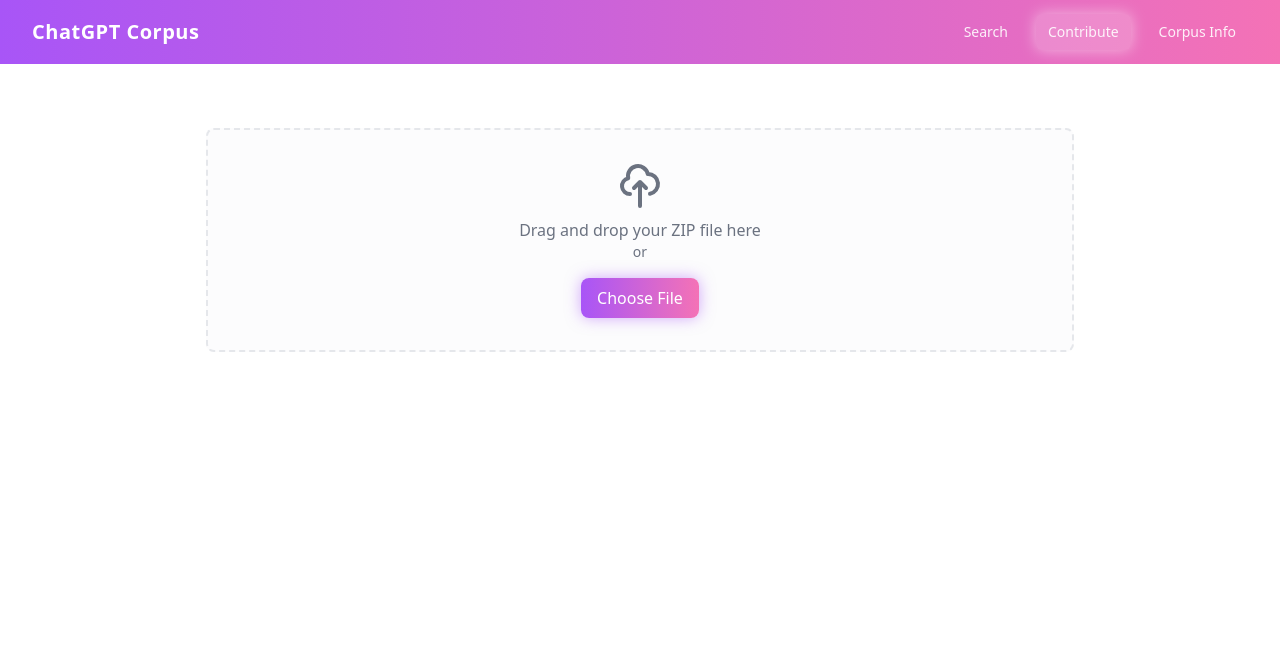
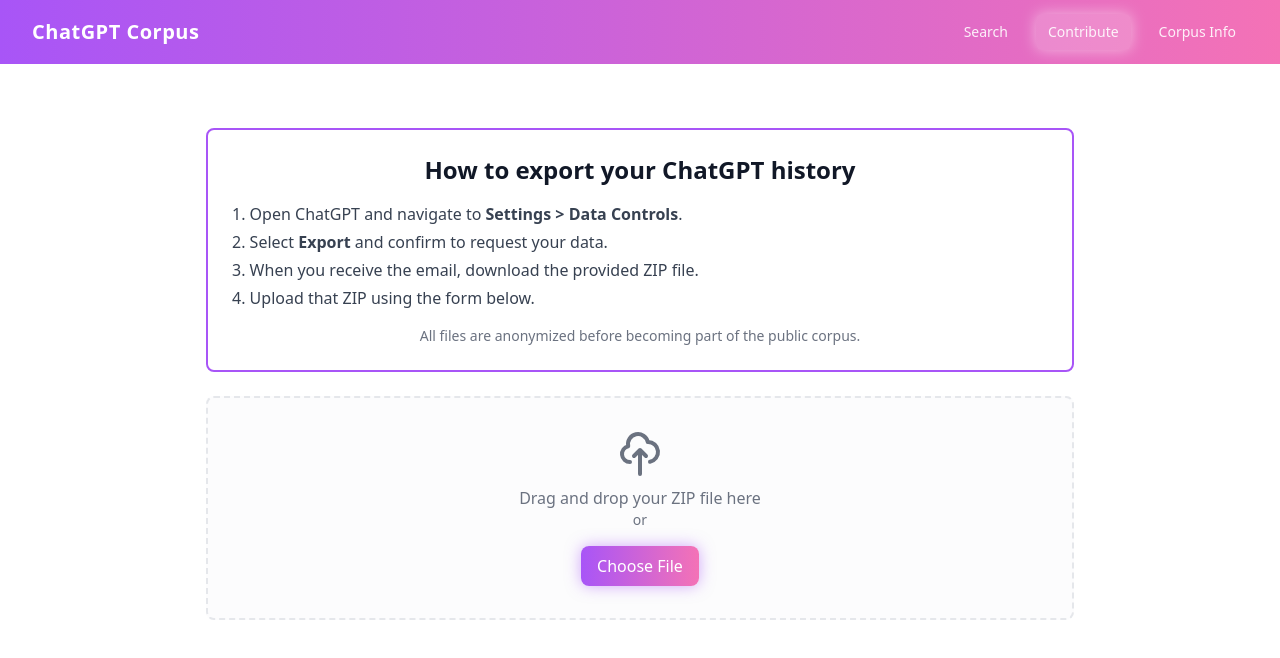
Before and after one commit to Qsuluqod/ChatGPTcorpus, a Vue app in the folder frontend/: page /contribute in a window 1280 px wide. Shown: the top 658 px of the page. Built offline with nearby package versions, Linux system fonts and the light colour scheme.

Commit message:
Add export tutorial and anonymization note to contribute page

```diff
--- a/frontend/src/views/ContributeView.vue
+++ b/frontend/src/views/ContributeView.vue
@@ -1,6 +1,16 @@
 <template>
   <div class="w-[900px] mx-auto px-4 py-8">
     <div class="space-y-6">
+      <div class="bg-white/80 backdrop-blur border-2 border-primary-from rounded-lg p-6 space-y-4">
+        <h1 class="text-2xl font-bold text-gray-900">How to export your ChatGPT history</h1>
+        <ol class="list-decimal list-inside text-left text-gray-700 space-y-1">
+          <li>Open ChatGPT and navigate to <strong>Settings &gt; Data Controls</strong>.</li>
+          <li>Select <strong>Export</strong> and confirm to request your data.</li>
+          <li>When you receive the email, download the provided ZIP file.</li>
+          <li>Upload that ZIP using the form below.</li>
+        </ol>
+        <p class="text-sm text-gray-500">All files are anonymized before becoming part of the public corpus.</p>
+      </div>
       <div
         class="border-2 border-dashed border-gray-200 rounded-lg p-8 text-center bg-gray-50/50 hover:border-primary-from transition-colors duration-200 w-full"
         :class="{ 'border-primary-from bg-primary-from/5 shadow-[0_0_15px_rgba(168,85,247,0.3)]': isDragging }"
```
